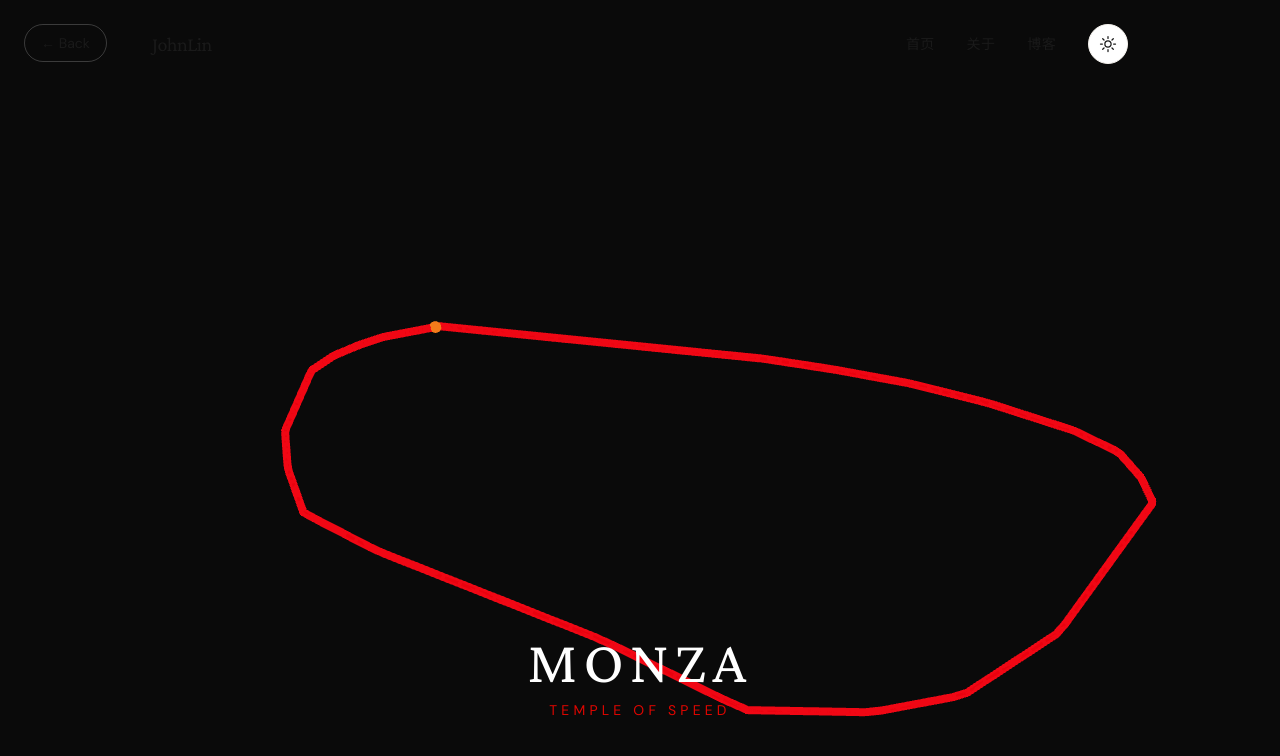
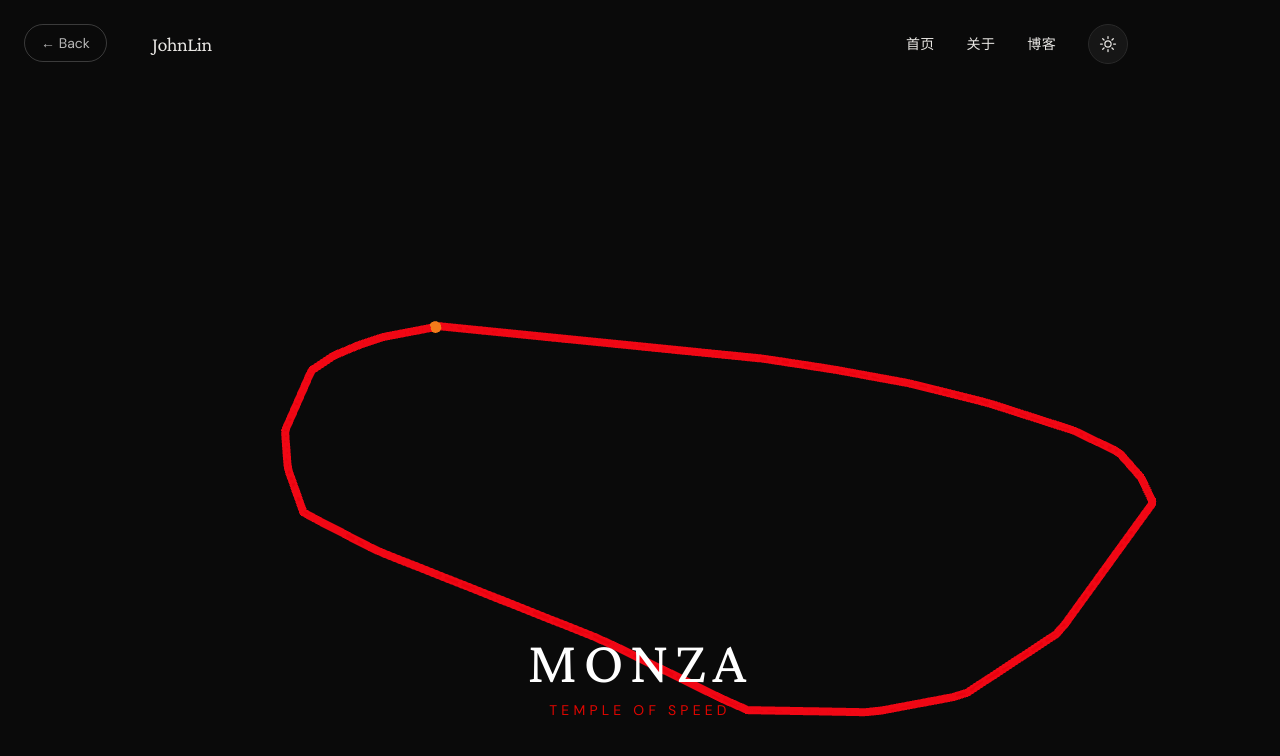
Before and after one commit to Lin-Jiong-HDU/cuddly-lamp, a Next.js app: page /f1-mode in a window 1280 px wide. Shown: the top 756 px of the page. Built offline with nearby package versions, Linux system fonts and the light colour scheme.

Commit message:
feat: add auto dark mode on F1 mode page entry

```diff
--- a/app/f1-mode/page.tsx
+++ b/app/f1-mode/page.tsx
@@ -1,9 +1,9 @@
 "use client";
 
-import { useState, useEffect } from "react";
+import { useState, useEffect, useRef } from "react";
 import { motion, useScroll, useTransform } from "framer-motion";
 import dynamic from "next/dynamic";
-import Link from "next/link";
+import { useRouter } from "next/navigation";
 import PersonalFavorites from "./components/PersonalFavorites";
 import RaceCalendar from "./components/RaceCalendar";
 
@@ -21,9 +21,35 @@
 	const [mounted, setMounted] = useState(false);
 	const { scrollYProgress } = useScroll();
 	const [trackProgress, setTrackProgress] = useState(0);
+	const router = useRouter();
+	const previousThemeRef = useRef<string | null>(null);
 
 	// 赛道绘制进度（第一个屏幕的滚动）
 	const drawProgress = useTransform(scrollYProgress, [0, 0.3], [0, 1]);
+
+	// 进入页面时自动切换到深色模式，离开时恢复
+	useEffect(() => {
+		// 保存当前主题并切换到深色模式
+		const currentTheme = document.documentElement.getAttribute("data-theme") || "light";
+		previousThemeRef.current = currentTheme;
+		document.documentElement.setAttribute("data-theme", "dark");
+
+		// 离开页面时恢复之前的主题
+		return () => {
+			if (previousThemeRef.current) {
+				document.documentElement.setAttribute("data-theme", previousThemeRef.current);
+			}
+		};
+	}, []);
+
+	// 处理返回按钮
+	const handleBack = () => {
+		// 先恢复主题，再导航
+		if (previousThemeRef.current) {
+			document.documentElement.setAttribute("data-theme", previousThemeRef.current);
+		}
+		router.push("/");
+	};
 
 	useEffect(() => {
 		setMounted(true);
@@ -34,12 +60,12 @@
 	return (
 		<div className="bg-[#0a0a0a] min-h-screen">
 			{/* 返回按钮 */}
-			<Link
-				href="/"
+			<button
+				onClick={handleBack}
 				className="fixed top-6 left-6 z-50 px-4 py-2 text-sm text-white/70 hover:text-white border border-white/20 hover:border-[#E10600] rounded-full transition-all duration-300"
 			>
 				← Back
-			</Link>
+			</button>
 
 			{/* Section 1: 3D 赛道体验 */}
 			<section className="relative h-[200vh]">
```
